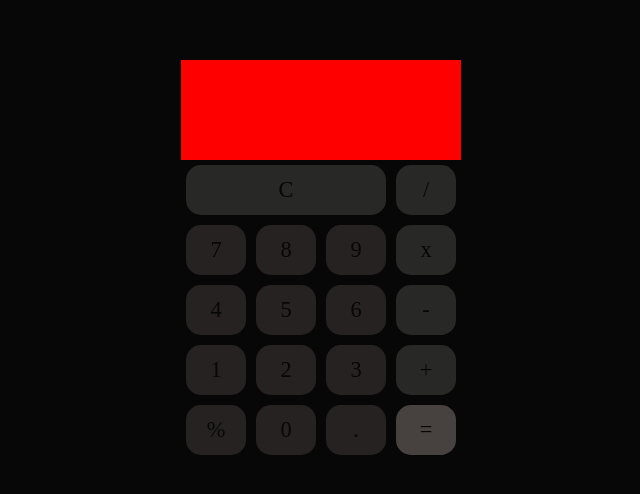
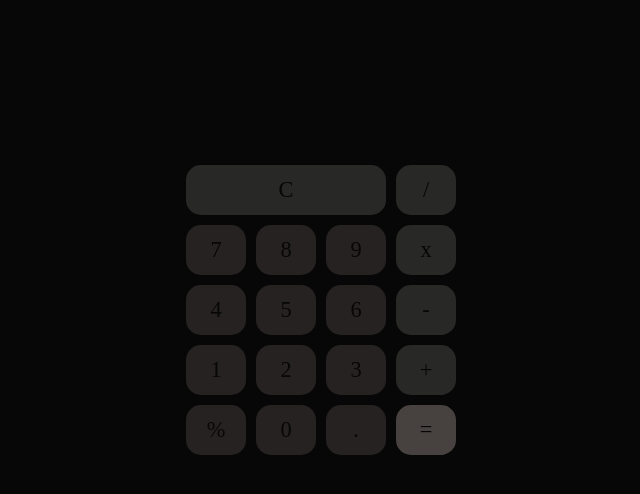
Before and after one commit to AbhayWebD/calculator, a plain HTML site: page index.html in a window 1280 px wide. Shown: the part 140-634 px from the top of the page, without its empty margins (319-959 px from the left). Drawn offline with Linux system fonts and the light colour scheme.

Commit message:
Update style.css

```diff
--- a/style.css
+++ b/style.css
@@ -24,7 +24,7 @@ body{
     border: none;
     font-size: 18px;
     text-align: right;
-    background: red;
+    background: transparent;
     color: rgb(255, 245, 245);
 }
 .calculator span{
```
